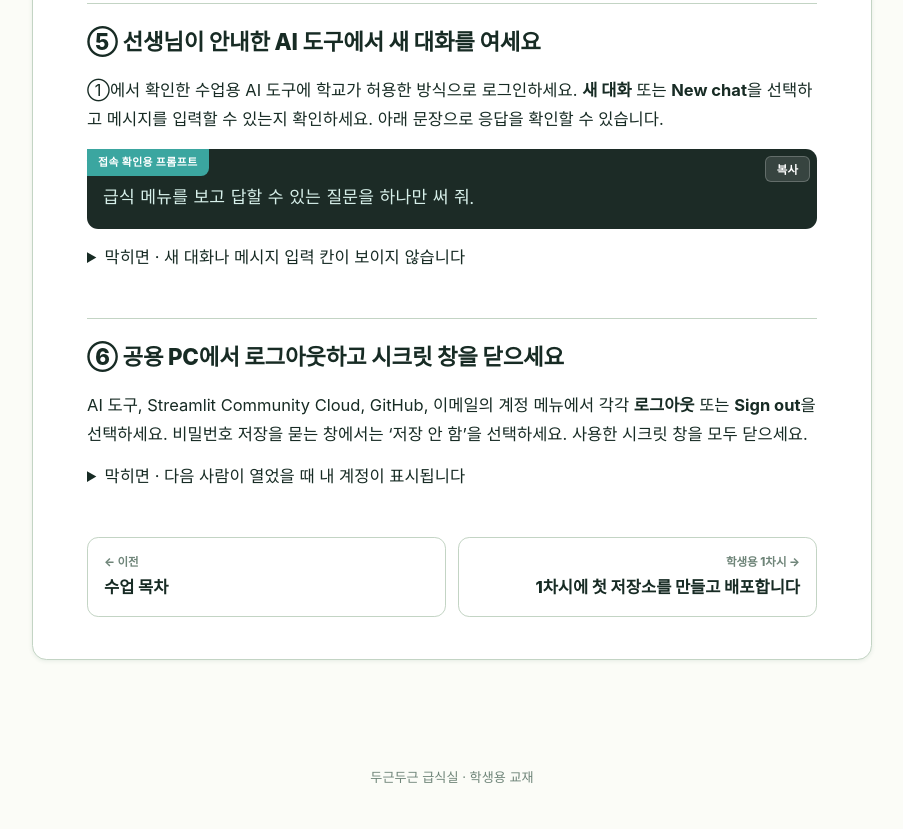
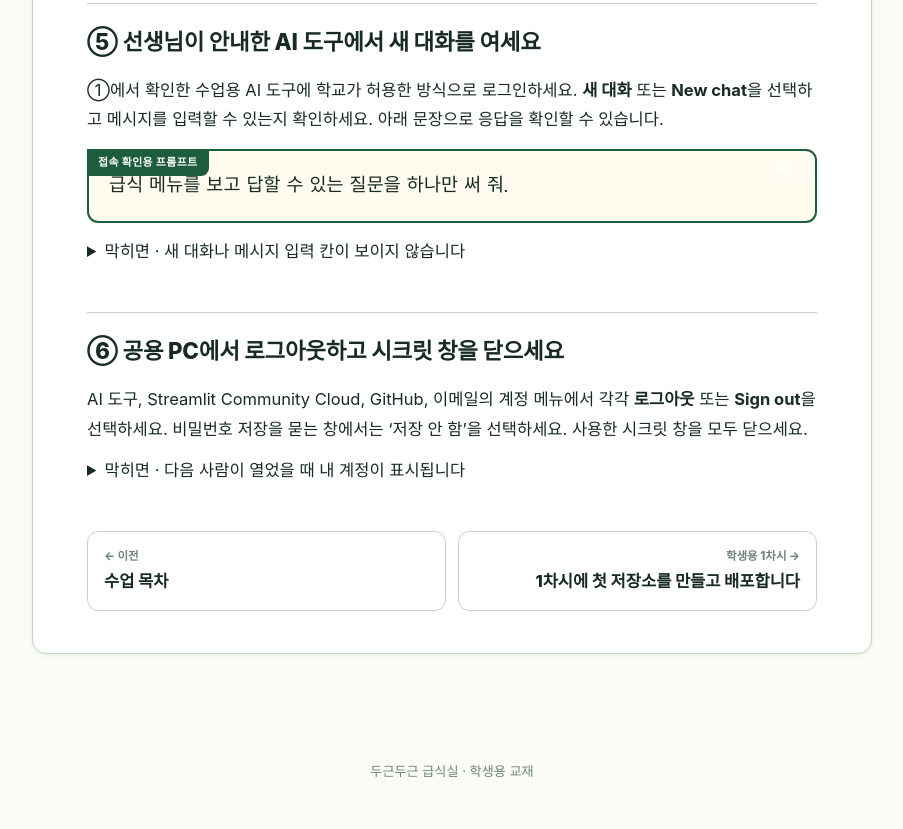
Before and after one commit to greatsong/dugeun-lunch-claude, a plain HTML site: page start.html in a window 1280 px wide. Shown: the part 1751-2580 px from the top of the page, without its empty margins (188-1091 px from the left). Drawn offline with Linux system fonts and the light colour scheme; a web font is replaced by a local one.

Commit message:
프롬프트 상자 가독성: 밝은 바탕·주아체·[대괄호] 칸 강조, 주아체 빈 글자(‘’·) 대체
Co-Authored-By: Claude Opus 5.5 <noreply@anthropic.com>

```diff
--- /dev/null
+++ b/assets/prompt.js
@@ -0,0 +1,8 @@
+// 프롬프트 상자 가독성: [대괄호] 칸을 강조하고, 주아체에 모양이 없는 글자(‘ ’ ·)를 보이는 글자로 바꾼다.
+document.addEventListener('DOMContentLoaded', function () {
+  document.querySelectorAll('.codewrap.prompt pre').forEach(function (pre) {
+    var t = pre.textContent.replace(/[‘’]/g, "'").replace(/·/g, ', ');
+    var esc = t.replace(/&/g, '&amp;').replace(/</g, '&lt;').replace(/>/g, '&gt;');
+    pre.innerHTML = esc.replace(/\[([^\]\n]*)\]/g, '<span class="blank">[$1]</span>');
+  });
+});
--- a/assets/theme.css
+++ b/assets/theme.css
@@ -22,3 +22,8 @@
 
 /* 프롬프트 상자는 배민 주아체(Google Fonts의 Jua)로 — PPT 프롬프트 글꼴과 같게 (PD 결정 11-21) */
 .codewrap.prompt pre { font-family: "Jua", "BM JUA_OTF", "배달의민족 주아 OTF", var(--font); font-size: 1.04em; line-height: 1.75; letter-spacing: 0.01em; }
+
+/* 프롬프트 상자 가독성 (11-21): 밝은 바탕 + 짙은 글자 + 넓은 줄 간격 + 갈색 [대괄호] 칸 */
+.codewrap.prompt pre { background: #fffbef; color: #172b24; border: 2px solid #1d5d3d; font-size: 1.12em; line-height: 1.9; padding: 1.1rem 1.25rem; white-space: pre-wrap; word-break: keep-all; }
+.codewrap.prompt pre .blank { color: #9c4d31; font-weight: 700; background: #f6e7d8; border-radius: 4px; padding: 0 .15em; }
+.codewrap.prompt .label { background: #1d5d3d; }
--- a/start.html
+++ b/start.html
@@ -88,5 +88,6 @@
 <script src="assets/check.js"></script>
 <script src="assets/quiz.js"></script>
 <script src="assets/answer.js"></script>
+<script src="assets/prompt.js"></script>
 </body>
 </html>
```
Also changed, not shown: lesson01.html (+1 -0 lines), lesson02.html (+1 -0 lines), lesson03.html (+1 -0 lines), lesson04.html (+1 -0 lines), lesson05.html (+1 -0 lines), lesson06.html (+1 -0 lines), lesson07.html (+1 -0 lines), teacher/lesson01.html (+1 -0 lines).
